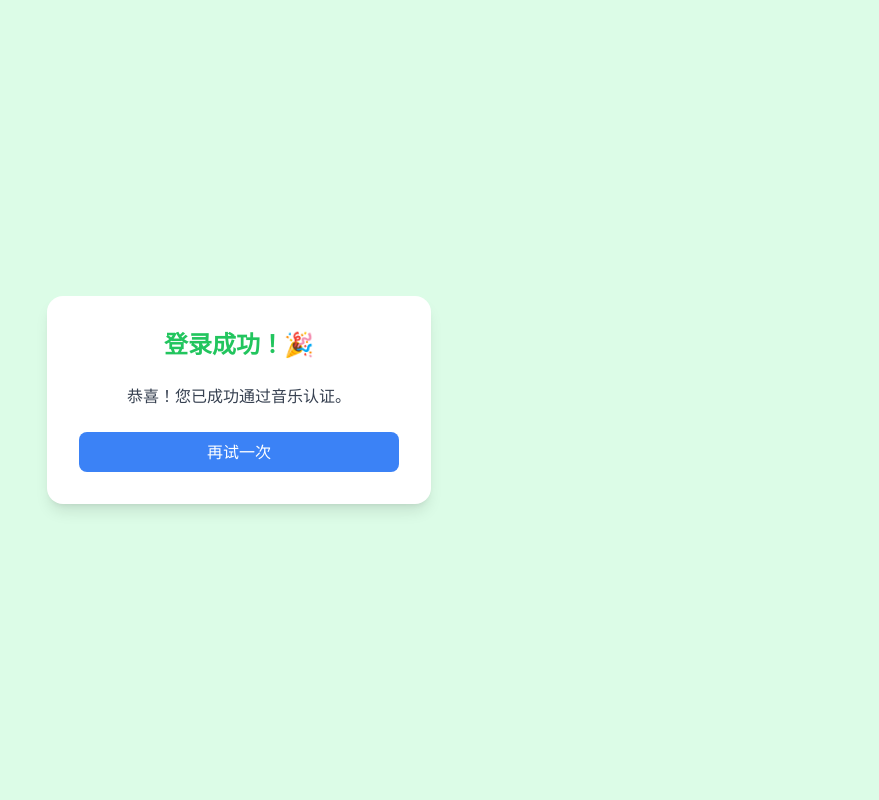
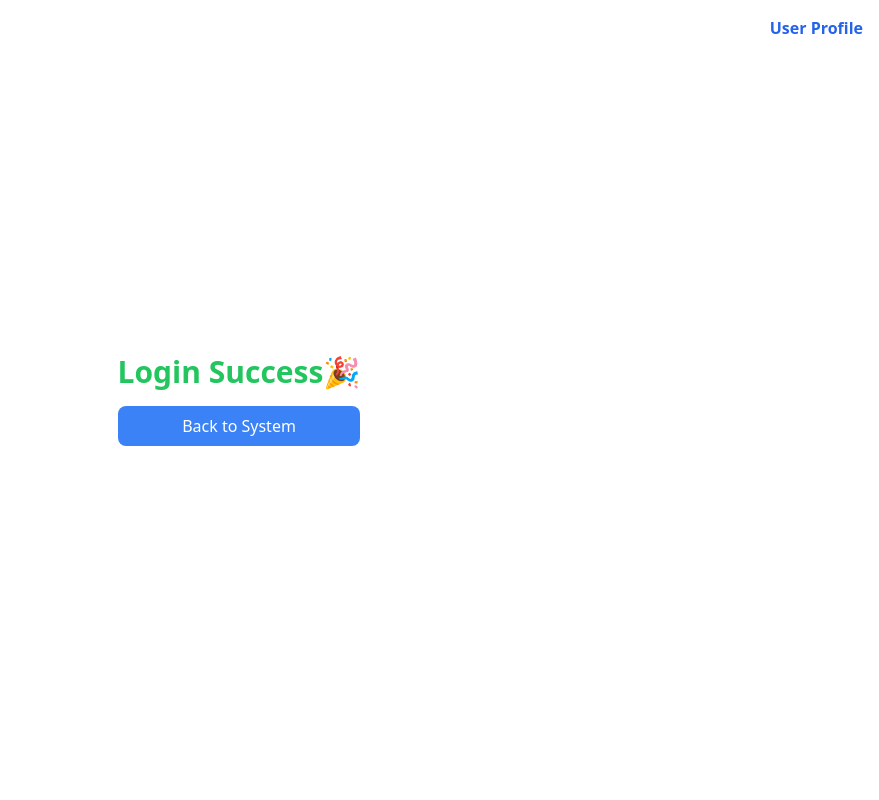
Before and after one commit to Alex350123/Passwordmania, a Django app: page /pass/ in a window 1280 px wide. Shown: the whole page, without its empty margins (401-1280 px from the left). Run offline with Django 4.2, Linux system fonts and the light colour scheme; some libraries are stand-ins or nearby versions.

Commit message:
pass页面改进

```diff
--- a/TFA/views.py
+++ b/TFA/views.py
@@ -111,10 +111,10 @@ class LoginAPIView(APIView):
     def post(self, request):
         serializer = LoginSerializer(data=request.data)
         if serializer.is_valid():
-            user = serializer.validated_data  # 确保这里返回的是用户对象
+            user = serializer.validated_data
             if user:
                 token, created = Token.objects.get_or_create(user=user)
-                return Response({'token': token.key}, status=status.HTTP_200_OK)
+                return Response({'token': token.key,'id':user.id}, status=status.HTTP_200_OK)
             else:
                 return Response({'error': 'Invalid credentials'}, status=status.HTTP_401_UNAUTHORIZED)
         return Response(serializer.errors, status=status.HTTP_400_BAD_REQUEST)
@@ -125,9 +125,8 @@ def login_view(request):
 
 
 @api_view(['GET'])
-@permission_classes([IsAuthenticated])
+@permission_classes([AllowAny])
 def load_music_preview(request):
-    """根据 user_id 从用户音乐库中随机加载歌曲预览"""
     user_id = request.query_params.get('user_id')
     if not user_id:
         return Response({'error': 'provided with no ID'}, status=status.HTTP_400_BAD_REQUEST)
--- a/templates/pass.html
+++ b/templates/pass.html
@@ -3,19 +3,100 @@
 <head>
     <meta charset="UTF-8">
     <meta name="viewport" content="width=device-width, initial-scale=1.0">
-    <title>pass.html - 音乐认证系统</title>
+    <title>PasswordMania-Music Authentication</title>
     <script src="https://cdn.tailwindcss.com"></script>
 </head>
-<body class="bg-green-100 flex items-center justify-center h-screen">
-    <div class="bg-white p-8 rounded-2xl shadow-lg w-96 text-center">
-        <h2 class="text-2xl font-bold mb-6 text-green-500">登录成功！🎉</h2>
-        <p class="text-gray-700 mb-6">恭喜！您已成功通过音乐认证。</p>
-        <button onclick="retry()" class="w-full bg-blue-500 text-white py-2 rounded-lg hover:bg-blue-600 transition">再试一次</button>
+<body class="bg-white h-screen relative">
+    <!-- 右上角用户账号 -->
+    <div class="absolute top-4 right-4">
+        <span id="accountDisplay" class="cursor-pointer font-semibold text-blue-600" onclick="toggleUserMenu()">加载中...</span>
+        <div id="userMenu" class="hidden bg-white shadow-md rounded-lg p-4 mt-2 absolute right-0 w-48">
+            <button class="w-full text-left py-1 hover:bg-gray-100 transition" onclick="viewProfile()">User Info</button>
+            <button class="w-full text-left py-1 hover:bg-gray-100 transition" onclick="managePrivacy()">Privacy Management</button>
+            <button class="w-full text-left py-1 hover:bg-gray-100 transition" onclick="startMusicSelect()">Music Auth</button>
+            <button class="w-full text-left py-1 hover:bg-gray-100 transition" onclick="openSettings()">Settings</button>
+        </div>
+        <div id="tipBox" class="hidden bg-yellow-200 text-yellow-800 p-2 rounded-lg shadow-md absolute top-0 right-0 mt-10 mr-4">
+            <span>Select Music Auth as Two Factor Authentication</span>
+            <button onclick="closeTip()" class="ml-2">✖️</button>
+        </div>
+    </div>
+
+    <!-- 主内容区域 -->
+    <div class="flex items-center justify-center h-full">
+        <div class="text-center">
+            <h2 class="text-3xl font-bold mb-4 text-green-500">Login Success🎉</h2>
+            <button onclick="retry()" class="w-full bg-blue-500 text-white py-2 rounded-lg hover:bg-blue-600 transition">Back to System</button>
+        </div>
     </div>
 
     <script>
+        async function fetchUserInfo() {
+            try {
+                const response = await fetch('/api/current-user');
+                const data = await response.json();
+                if (data && data.username) {
+                    document.getElementById("accountDisplay").innerText = data.username;
+                    checkUserSongs(data.username);
+                } else {
+                    document.getElementById("accountDisplay").innerText = "User Profile";
+                }
+            } catch (error) {
+                console.error("Error fetching user info:", error);
+                document.getElementById("accountDisplay").innerText = "User Profile";
+            }
+        }
+
+        async function checkUserSongs(username) {
+            try {
+                const response = await fetch(`/api/user-songs?user=${username}`);
+                const data = await response.json();
+                if (!data.songs || data.songs.length === 0) {
+                    document.getElementById("tipBox").classList.remove("hidden");
+                }
+            } catch (error) {
+                console.error("Error fetching user songs:", error);
+            }
+        }
+
+        function toggleUserMenu() {
+            const menu = document.getElementById("userMenu");
+            menu.classList.toggle("hidden");
+        }
+
+        function startMusicSelect() {
+            window.location.href = "/select_music/";
+        }
+
         function retry() {
             window.location.href = '/';
+        }
+
+        function closeTip() {
+            document.getElementById("tipBox").classList.add("hidden");
+        }
+
+        function viewProfile() {
+            alert('Personal Profile');
+        }
+
+        function managePrivacy() {
+            alert('Privacy Manage');
+        }
+
+        function openSettings() {
+            alert('Settings');
+        }
+
+        window.onload = fetchUserInfo;
+
+        window.onclick = function(event) {
+            const menu = document.getElementById("userMenu");
+            if (!event.target.matches('#accountDisplay')) {
+                if (!menu.classList.contains("hidden")) {
+                    menu.classList.add("hidden");
+                }
+            }
         }
     </script>
 </body>
```
Also changed, not shown: templates/login.html (+13 -12 lines), templates/music_authentication.html (+7 -7 lines), templates/register.html (+9 -9 lines).
